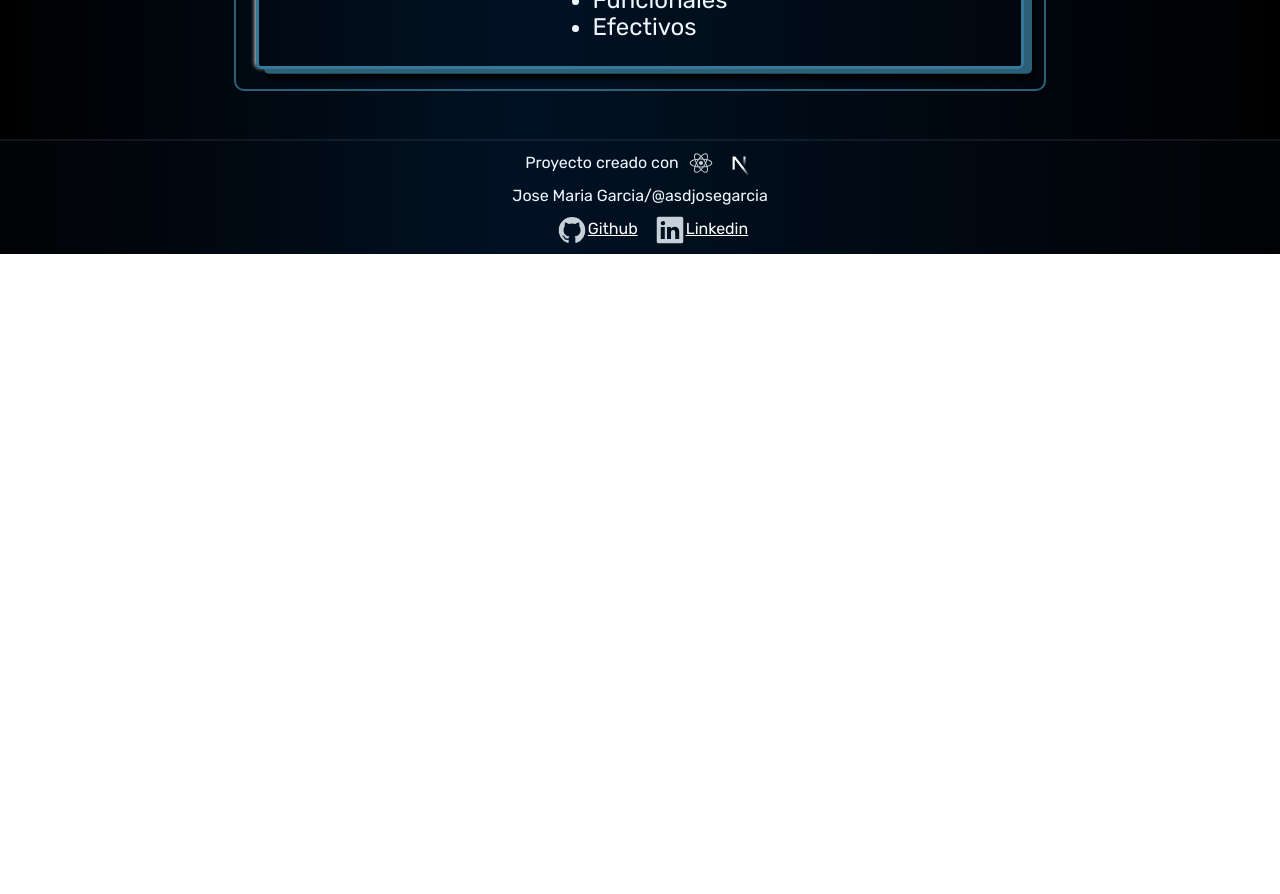
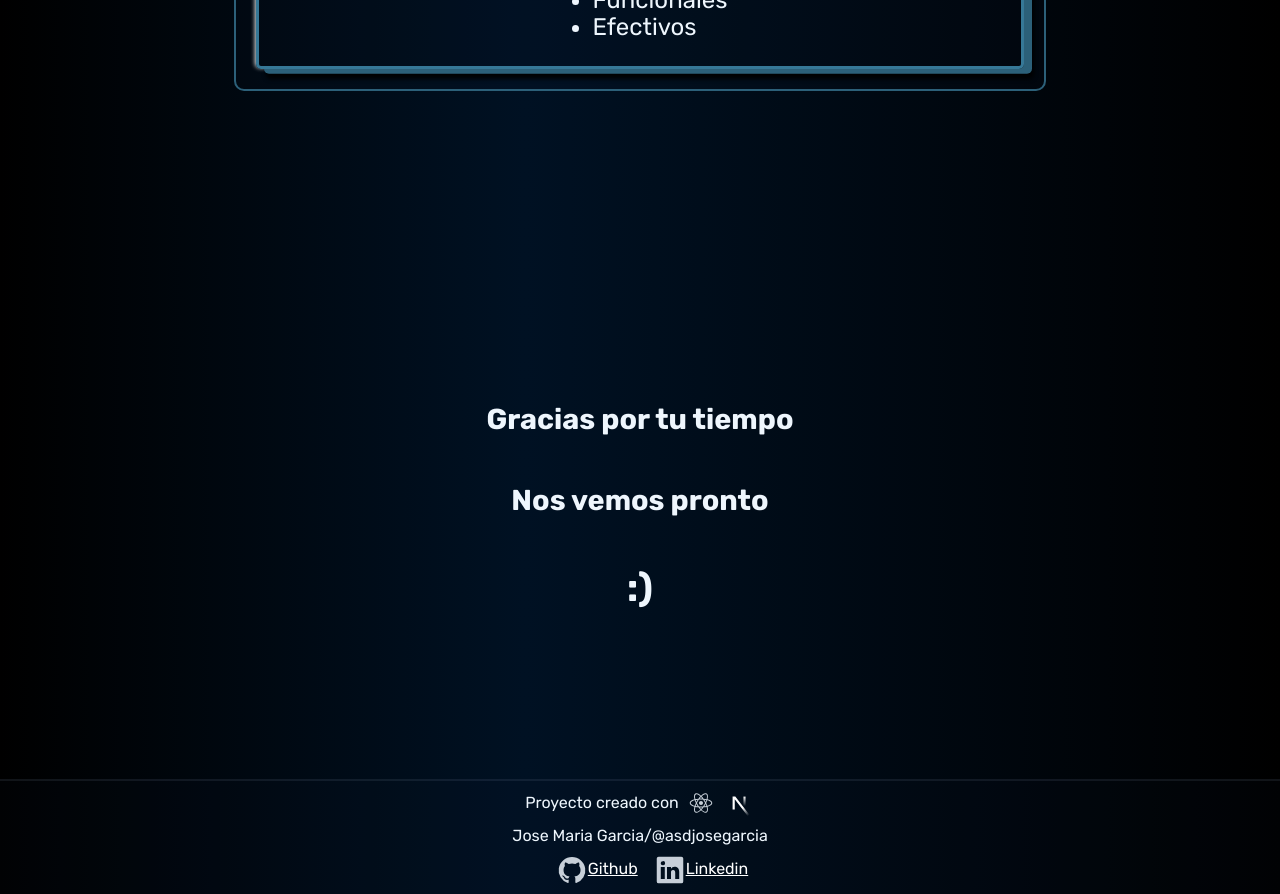
Before and after one commit to asdjosegarcia/portafolios, a Next.js app: page / in a window 1280 px wide. Shown: the part 5060-5954 px from the top of the page. Before the commit the page ends 5314 px from the top, so only its background shows below. Built offline with nearby package versions, Linux system fonts and the light colour scheme.

Commit message:
add PreFooterSection

```diff
--- /dev/null
+++ b/src/app/containers/PreFooterSection.css
@@ -0,0 +1,10 @@
+.pre-footer__container{
+    padding-top: 30vh;
+    display: flex;
+    align-items: center;
+    flex-direction: column;
+    height: 50vh;
+    font-size: larger;
+    font-weight: bolder;
+    text-align: center;
+}
--- /dev/null
+++ b/src/app/containers/PreFooterSection.jsx
@@ -0,0 +1,14 @@
+import React from 'react'
+import './PreFooterSection.css'
+
+const PreFooterSection = () => {
+  return (
+    <section className='pre-footer__container'>
+        <h2 className='pre-footer__text'>Gracias por tu tiempo</h2>
+        <h2>Nos vemos pronto</h2>
+        <h1>{':)'}</h1>
+    </section>
+  )
+}
+
+export default PreFooterSection
--- a/src/app/page.jsx
+++ b/src/app/page.jsx
@@ -2,8 +2,9 @@ import 'normalize.css'
 import MainSection from './containers/MainSection'
 import AboutSection from './containers/AboutSection'
 import ProyectsSection from './containers/ProyectsSection'
+import ObjectivesSection from './containers/ObjectivesSection'
+import PreFooterSection from './containers/PreFooterSection'
 import FooterSection from './containers/FooterSection'
-import ObjectivesSection from './containers/ObjectivesSection'
 
 export default function Home() {
   return (
@@ -12,6 +13,7 @@ export default function Home() {
         <AboutSection></AboutSection>
         <ProyectsSection></ProyectsSection>
         <ObjectivesSection></ObjectivesSection>
+        <PreFooterSection></PreFooterSection>
         <FooterSection></FooterSection>
     </>
   )
```
